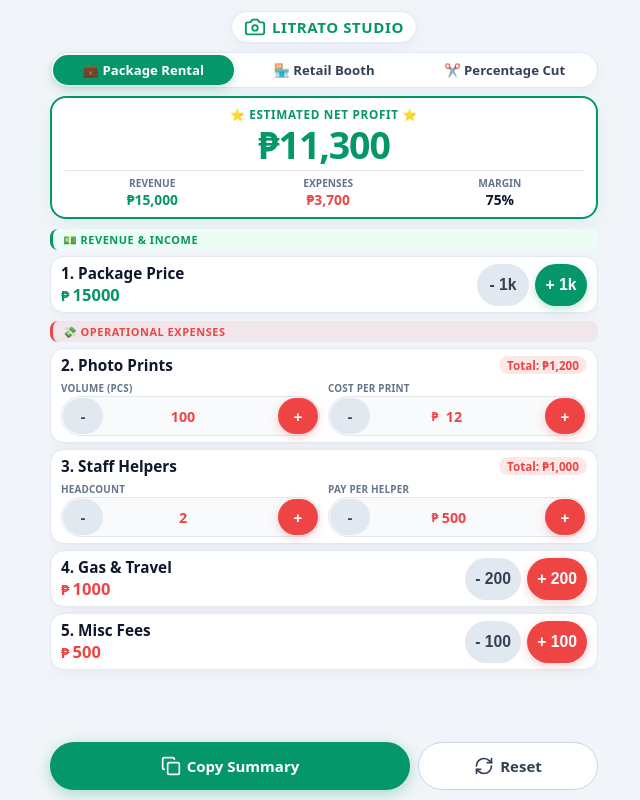
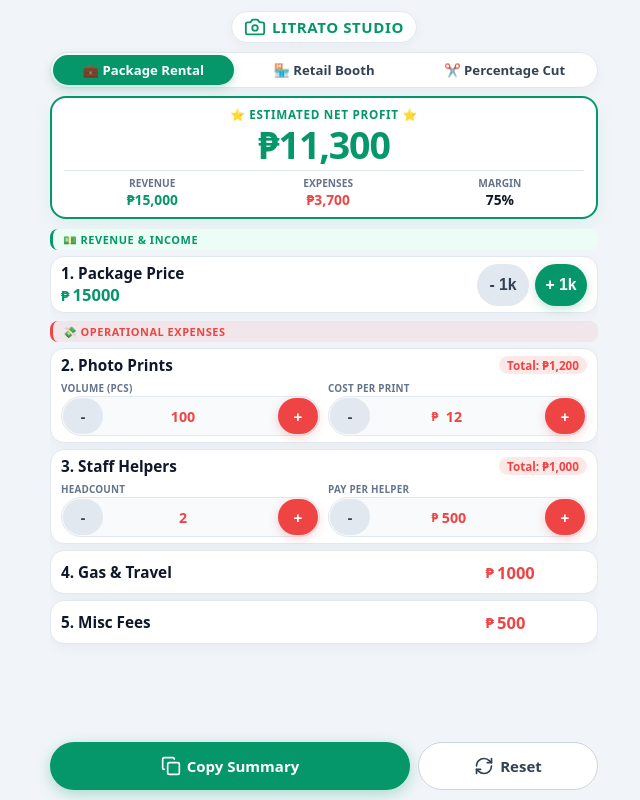
Before and after one commit to yunaayumii/LitratoCalculator, a React (Vite) app: page / in a window 1280 px wide. Shown: the whole page, without its empty margins (316-956 px from the left). Built offline with nearby package versions, Linux system fonts and the light colour scheme.

Commit message:
refactor: remove stepper buttons for misc and gas

```diff
--- a/src/App.tsx
+++ b/src/App.tsx
@@ -375,6 +375,7 @@ function App() {
             <div className="factor-row expense-row">
               <div className="factor-info">
                 <span className="factor-title">4. Gas & Travel</span>
+              </div>
               <div className="factor-input-wrapper">
                 <span className="currency-symbol">{currency}</span>
                 <input
@@ -386,16 +387,12 @@ function App() {
                 />
               </div>
             </div>
-              <div className="row-steppers">
-                <button type="button" className="stepper-btn stepper-minus" onClick={() => setTransportCost(Math.max(0, transportCost - 200))}>- 200</button>
-                <button type="button" className="stepper-btn stepper-plus" onClick={() => setTransportCost(transportCost + 200)}>+ 200</button>
-              </div>
-            </div>
 
             {/* Mode 1 - Row 5: Miscellaneous Fees */}
             <div className="factor-row expense-row">
               <div className="factor-info">
                 <span className="factor-title">5. Misc Fees</span>
+              </div>
               <div className="factor-input-wrapper">
                 <span className="currency-symbol">{currency}</span>
                 <input
@@ -405,11 +402,6 @@ function App() {
                   onChange={(e) => setMiscCost(Math.max(0, parseFloat(e.target.value) || 0))}
                   placeholder="0"
                 />
-                </div>
-              </div>
-              <div className="row-steppers">
-                <button type="button" className="stepper-btn stepper-minus" onClick={() => setMiscCost(Math.max(0, miscCost - 100))}>- 100</button>
-                <button type="button" className="stepper-btn stepper-plus" onClick={() => setMiscCost(miscCost + 100)}>+ 100</button>
               </div>
             </div>
           </>
@@ -553,6 +545,7 @@ function App() {
             <div className="factor-row expense-row">
               <div className="factor-info">
                 <span className="factor-title">4. Gas & Travel</span>
+              </div>
               <div className="factor-input-wrapper">
                 <span className="currency-symbol">{currency}</span>
                 <input
@@ -564,16 +557,12 @@ function App() {
                 />
               </div>
             </div>
-              <div className="row-steppers">
-                <button type="button" className="stepper-btn stepper-minus" onClick={() => setTransportCost(Math.max(0, transportCost - 200))} title="Lower travel cost">-</button>
-                <button type="button" className="stepper-btn stepper-plus" onClick={() => setTransportCost(transportCost + 200)} title="Higher travel cost">+</button>
-              </div>
-            </div>
 
             {/* Mode 2 - Row 5: Miscellaneous Fees */}
             <div className="factor-row expense-row">
               <div className="factor-info">
                 <span className="factor-title">5. Misc Fees</span>
+              </div>
               <div className="factor-input-wrapper">
                 <span className="currency-symbol">{currency}</span>
                 <input
@@ -583,11 +572,6 @@ function App() {
                   onChange={(e) => setMiscCost(Math.max(0, parseFloat(e.target.value) || 0))}
                   placeholder="0"
                 />
-                </div>
-              </div>
-              <div className="row-steppers">
-                <button type="button" className="stepper-btn stepper-minus" onClick={() => setMiscCost(Math.max(0, miscCost - 100))}>- 100</button>
-                <button type="button" className="stepper-btn stepper-plus" onClick={() => setMiscCost(miscCost + 100)}>+ 100</button>
               </div>
             </div>
           </>
@@ -732,6 +716,7 @@ function App() {
             <div className="factor-row expense-row">
               <div className="factor-info">
                 <span className="factor-title">4. Gas & Travel</span>
+              </div>
               <div className="factor-input-wrapper">
                 <span className="currency-symbol">{currency}</span>
                 <input
@@ -743,16 +728,12 @@ function App() {
                 />
               </div>
             </div>
-              <div className="row-steppers">
-                <button type="button" className="stepper-btn stepper-minus" onClick={() => setTransportCost(Math.max(0, transportCost - 200))} title="Lower travel cost">-</button>
-                <button type="button" className="stepper-btn stepper-plus" onClick={() => setTransportCost(transportCost + 200)} title="Higher travel cost">+</button>
-              </div>
-            </div>
 
             {/* Mode 3 - Row 5: Miscellaneous Fees */}
             <div className="factor-row expense-row">
               <div className="factor-info">
                 <span className="factor-title">5. Misc Fees</span>
+              </div>
               <div className="factor-input-wrapper">
                 <span className="currency-symbol">{currency}</span>
                 <input
@@ -762,11 +743,6 @@ function App() {
                   onChange={(e) => setMiscCost(Math.max(0, parseFloat(e.target.value) || 0))}
                   placeholder="0"
                 />
-                </div>
-              </div>
-              <div className="row-steppers">
-                <button type="button" className="stepper-btn stepper-minus" onClick={() => setMiscCost(Math.max(0, miscCost - 100))}>- 100</button>
-                <button type="button" className="stepper-btn stepper-plus" onClick={() => setMiscCost(miscCost + 100)}>+ 100</button>
               </div>
             </div>
           </>
```
Lines whose indentation alone changed are shown as unchanged.
